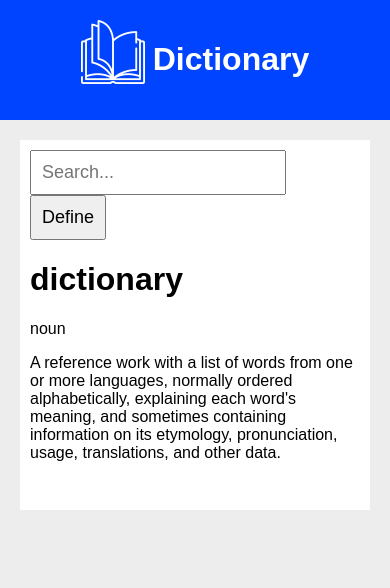
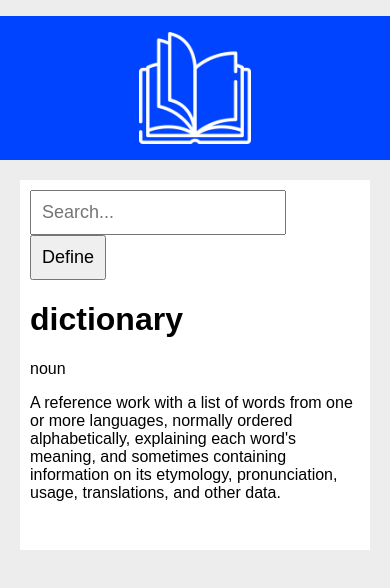
Before and after one commit to ploymahloy/dictionary-app, a React (Create React App) app: page / in a window 390 px wide. Shown: the top 588 px of the page. Built offline with nearby package versions, Linux system fonts and the light colour scheme.

Commit message:
Update Navbar.css

```diff
--- a/src/components/Navbar.css
+++ b/src/components/Navbar.css
@@ -1,23 +1,40 @@
 .Navbar {
   display: flex;
-  align-items: flex-end;
-  justify-content: center;
+  justify-content: flex-start;
+  padding: 1rem 2rem;
 
-  width: 100%;
-
+  line-height: 2rem;
   background-color: rgb(0, 68, 255);
 }
 
 .logo {
   display: flex;
-  margin: 20px 0;
+  align-items: baseline;
 }
 
 .logo-img {
-  height: 4rem;
+  height: 2.25rem;
   margin-right: 0.5rem;
 }
 
 .logo-title {
+  font-size: 2.25rem;
+  font-weight: 500;
   color: white;
 }
+
+@media (max-width: 451px) {
+  .Navbar {
+    justify-content: center;
+    margin-top: 1rem;
+  }
+
+  .logo-img {
+    margin-right: 0;
+    height: 7rem;
+  }
+
+  .logo-title {
+    display: none;
+  }
+}
```
